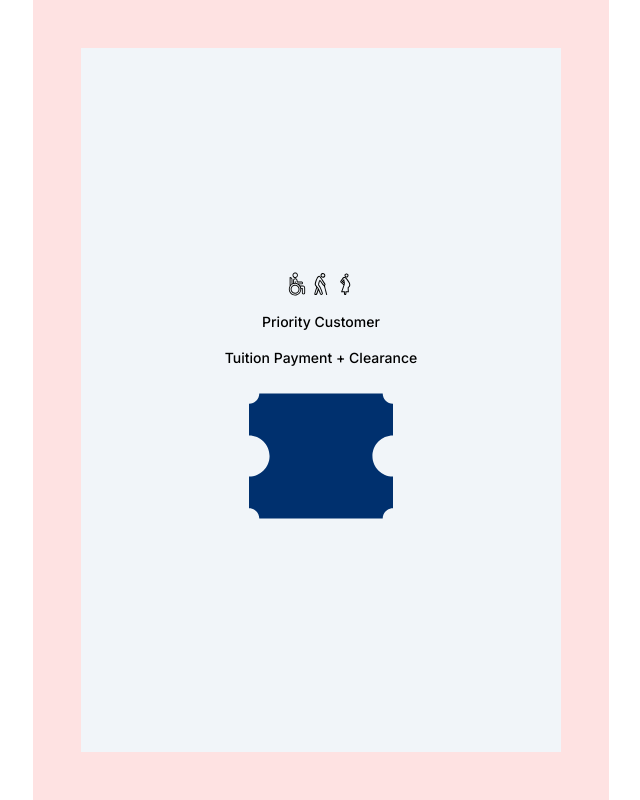
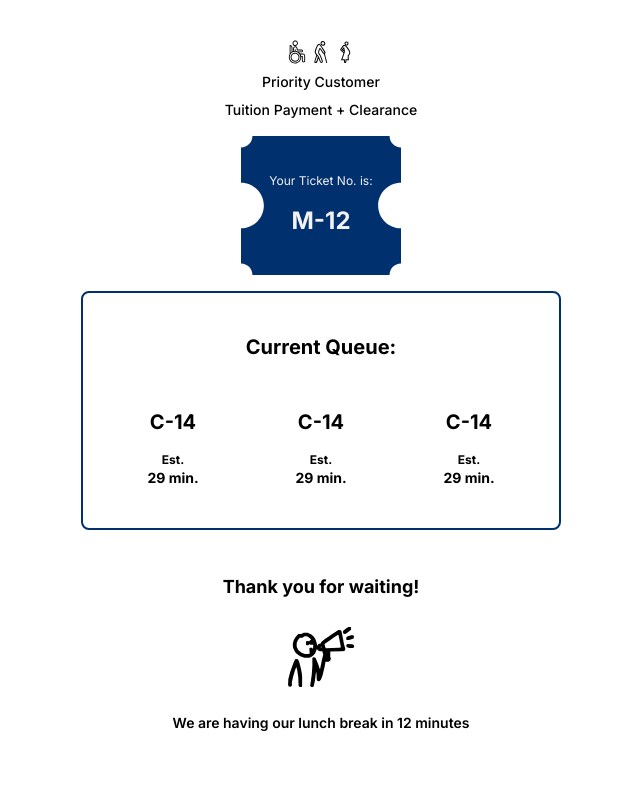
Before and after one commit to hanznikkol/oneflow-client, a Vue app: page / in a window 1280 px wide. Shown: the whole page, without its empty margins (319-959 px from the left). Built offline with nearby package versions, Linux system fonts and the light colour scheme.

Commit message:
Add Layout Main

```diff
--- a/src/components/Main.vue
+++ b/src/components/Main.vue
@@ -1,13 +1,47 @@
 <template>
-    <div class="w-full min-h-screen flex justify-center bg-red-100 m-auto lg:max-w-xl p-12">
-        <div class="flex flex-col justify-center items-center w-full min-h-full gap-4 bg-slate-100">
+    <div class="w-full min-h-svh flex justify-center m-auto lg:max-w-xl py-10 px-12 overflow-y-auto">
+        <div class="flex flex-col justify-center items-center w-full min-h-full gap-4 ">
             <!-- Dynamic Icons, Customer and Service Label -->
-            <div>
+            <div class="h-auto w-full ">
                 <DynamicCustomer :serviceType="selectedService" :services = "serviceItems"/>
             </div>
             <!-- Ticket Frame -->
-            <div class=" w-36 h-36">
-                <component class="w-36 h-36" :is = "TicketFrame"/>
+            <div class="w-40 h-40">
+                <component class="w-full h-full flex flex-col" :is = "TicketFrame">
+                    <p class="text-xs text-center">Your Ticket No. is:</p>
+                    <h1 class="text-2xl font-bold">M-12</h1>
+                </component>
+            </div>
+
+            <!-- Current Queue Container -->
+            <div class="w-full h-full border-2 border-primary rounded-lg p-4">
+                <div class="flex flex-col justify-around items-center w-full h-full ">
+                    <!-- Label -->
+                    <h1 class="font-bold text-xl">Current Queue:</h1>
+
+                    <!-- Queues -->
+                    <div class="w-full h-auto flex flex-row items-center justify-around">
+                        <!-- Queue Current Items -->
+                        <QueueCurrentItems/>
+                        <QueueCurrentItems/>
+                        <QueueCurrentItems/>
+                    </div>
+
+                </div>
+            </div>
+            <!-- Thanks text -->
+            <!-- Announcement -->
+            <div class="w-full h-full flex flex-col items-center justify-center">
+                <h1 class="font-bold text-lg">Thank you for waiting!</h1>
+                <!-- Image -->
+                <div class="w-28 h-28 flex justify-center p-4">
+                    <component class="w-full h-full" :is="IconAnnounce"/>
+                </div>
+                <!-- Label -->
+                <div class="flex">
+                    <p class="text-center text-sm font-semibold ">We are having our lunch break in 12 minutes</p>
+                </div>
+
             </div>
         </div>
     </div>
@@ -19,6 +53,8 @@ import { ref } from 'vue';
 import TicketFrame from './icons/TicketFrame.vue';
 //Components
 import DynamicCustomer from './subcomponents/DynamicCustomer.vue';
+import IconAnnounce from './icons/IconAnnounce.vue';
+import QueueCurrentItems from './subcomponents/QueueCurrentItems.vue';
 
 const selectedService = ref('priority')
 
--- /dev/null
+++ b/src/components/icons/IconAnnounce.vue
@@ -0,0 +1,10 @@
+<template>
+    <svg viewBox="0 0 250 250" fill="none" xmlns="http://www.w3.org/2000/svg">
+<path d="M179 41H185L189 44L197 85L201 99L200 104L198 106L189 107L154 108V125L156 130L154 136L149 140H139L137 152L130 182L125 195L121 200L116 201L112 198L111 178L110 172L109 174L106 199L102 217L100 219H94L91 215L93 202L96 181L98 153V128L101 126L108 127L116 147L121 162L122 163L127 138L131 121L132 117L129 107H121L115 104L112 100L107 113L100 121L94 125L88 127H73L60 123L49 115L44 109L38 97L37 91V83L40 72L45 63L54 53H60H63L71 49H83L95 55L102 61L108 70L112 83L113 90L117 84L124 83L126 78L137 69L148 62L159 54L171 46L179 41ZM177 56L165 64L151 74L136 84L138 93L140 98L180 96L187 95L185 83L180 58L179 56H177ZM74 60L68 64L67 65H59L53 72L49 81V93L54 103L63 111L72 115L76 116H85L90 114L89 107V97L91 96H97L100 100L101 87H98H91L88 84L86 88H80L78 85V77L80 75L89 76L90 73L94 72L92 68L84 62L80 60H74ZM125 92L124 95H127L126 92H125Z" fill="black"/>
+<path d="M46 131L53 132L57 141L62 160L65 176L66 186V217L64 219H58L55 215L54 189L51 167L48 156L44 166L38 186L34 204V215L30 218L24 217L22 211L23 194L29 171L39 143L44 133L46 131Z" fill="black"/>
+<path d="M211 31H217L219 33V40L207 49L201 53L196 52L194 50V44L202 37L211 31Z" fill="black"/>
+<path d="M219 57H226L228 60L227 67L213 72H206L204 70V64L207 61L219 57Z" fill="black"/>
+<path d="M209 84L223 85L228 88L229 92L226 97H213L205 94L204 88L206 85L209 84Z" fill="black"/>
+</svg>
+
+</template>
--- a/src/components/icons/TicketFrame.vue
+++ b/src/components/icons/TicketFrame.vue
@@ -1,6 +1,11 @@
 <template>
-    <svg xmlns="http://www.w3.org/2000/svg" width="350" height="304" fill="none" viewBox="0 0 350 304">
-    <path fill="#00306E" fill-rule="evenodd" d="M0 25c13.807 0 25-11.193 25-25h300c0 13.807 11.193 25 25 25v77c-27.614 0-50 22.386-50 50s22.386 50 50 50v77c-13.807 0-25 11.193-25 25H25c0-13.807-11.193-25-25-25v-77c27.614 0 50-22.386 50-50s-22.386-50-50-50V25Z" clip-rule="evenodd"/>
-    </svg>
+    <div class="relative w-full h-full">
+        <svg xmlns="http://www.w3.org/2000/svg" fill="none" viewBox="0 0 350 304">
+        <path fill="#00306E" fill-rule="evenodd" d="M0 25c13.807 0 25-11.193 25-25h300c0 13.807 11.193 25 25 25v77c-27.614 0-50 22.386-50 50s22.386 50 50 50v77c-13.807 0-25 11.193-25 25H25c0-13.807-11.193-25-25-25v-77c27.614 0 50-22.386 50-50s-22.386-50-50-50V25Z" clip-rule="evenodd"/>
+        </svg>
+        <div class="absolute inset-0 flex flex-col justify-center items-center gap-4 text-white">
+            <slot></slot>
+        </div>
+    </div>
 
 </template>
--- a/src/components/subcomponents/DynamicCustomer.vue
+++ b/src/components/subcomponents/DynamicCustomer.vue
@@ -1,5 +1,5 @@
 <template>
-    <div class="flex flex-col justify-center items-center gap-4">
+    <div class="flex flex-col justify-center items-center gap-2">
         <!-- Icons -->
         <div class="flex flex-row justify-around items-center">
             <div v-for="icon in displayedIcons" :key="icon.name" class="w-6 h-6">
--- /dev/null
+++ b/src/components/subcomponents/QueueCurrentItems.vue
@@ -0,0 +1,11 @@
+<template>
+    <div class="flex flex-col justify-center items-center gap-4">
+        <!-- Current Queue -->
+        <h3 class="font-bold text-xl">C-14</h3>
+        <!-- Estimated Time -->
+        <div class="w-full h-full flex flex-col items-center justify-between">
+            <p class="font-bold text-xs">Est.</p>
+            <h4 class="font-bold text-sm">29 min.</h4>
+        </div>
+    </div>
+</template>
```
